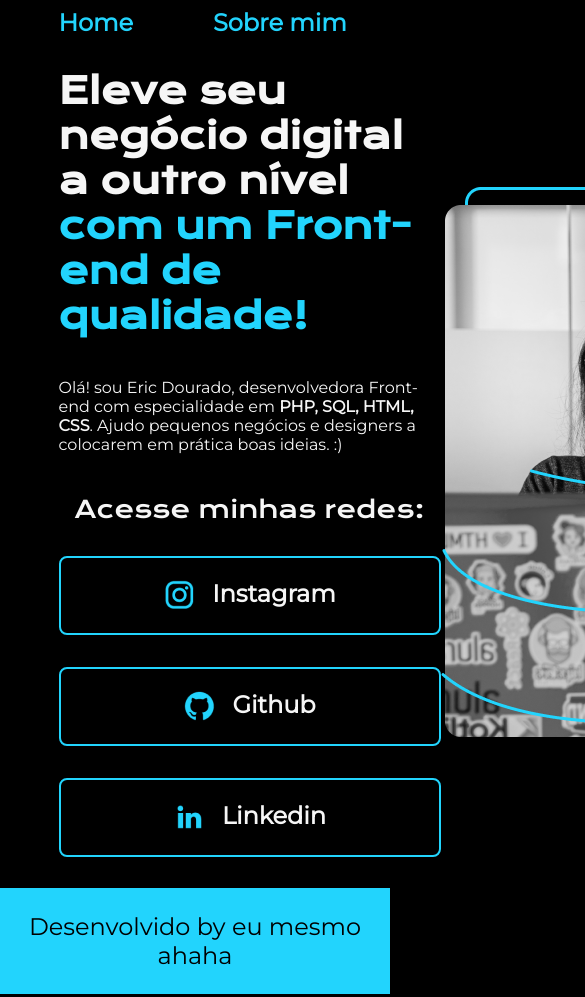
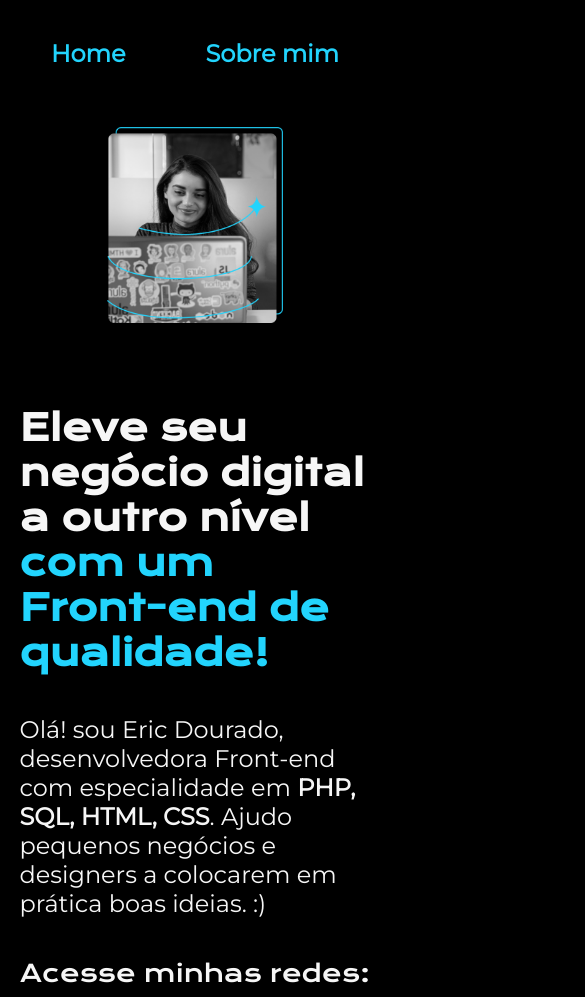
Before and after one commit to ericdourado/projetoFigma, a plain HTML site: page index.html in a window 390 px wide. Shown: the top 997 px of the page, 585 px wide, since content can reach past the window. Drawn offline with nearby package versions, Linux system fonts and the light colour scheme.

Commit message:
colocando responsividade

```diff
--- a/index.html
+++ b/index.html
@@ -31,21 +31,22 @@
                 </p>
                 <div class="apresentacao__links">
                     <h2 class="apresentacao__links__subtitulo">Acesse minhas redes:</h2>
-                    <a class="apresentacao__links__link" href="https://www.instagram.com/ericdourado_/" target="_blank">
+                    <a class="apresentacao__links__navegacao" href="https://www.instagram.com/ericdourado_/" target="_blank">
                         <img src="./assets/instagram.png">
                         Instagram
                     </a>
-                    <a class="apresentacao__links__link" href="https://github.com/ericdourado" target="_blank">
+                    <a class="apresentacao__links__navegacao" href="https://github.com/ericdourado" target="_blank">
                         <img src="./assets/github.png">
                         Github
                     </a>
-                    <a class="apresentacao__links__link" href="https://www.linkedin.com/in/eric-dourado-de-santana-dos-santos-ab3826211/" target="_blank">
+                    <a class="apresentacao__links__navegacao" href="https://www.linkedin.com/in/eric-dourado-de-santana-dos-santos-ab3826211/" target="_blank">
                          <img src="./assets/linkedin.png">
                          Linkedin
                     </a>
                 </div>
             </section>
-            <img src="./assets/alguem.png" alt="Alguem programando">
+
+            <img class="apresentacao__imagem" src="./assets/alguem.png" alt="Alguem programando">
 
         </main>
         <footer class="rodape">
--- a/styles/style.css
+++ b/styles/style.css
@@ -14,9 +14,21 @@
     --fonte-secundaria: 'Montserrat', sans-serif;
 }
 
-.cabecalho__menu{
+.cabecalho{
+    padding: 2% 0 0 15% ;
+}
+
+.cabecalho__menu {
     display: flex;
     gap: 80px;
+}
+
+.cabecalho__menu__link{
+    text-decoration: none;
+    font-family: var(--fonte-secundaria);
+    font-size: 1.5rem;
+    color: var(--cor-tercearia);
+    font-weight: 600;
 }
 
 body {
@@ -24,34 +36,25 @@ body {
     background-color: var(--cor-primaria);
     color: var(--cor-secundaria);
 }
-.cabecalho__menu {
-    padding: 2% 0 0 15% ;
-}
 
-.cabecalho__menu__link{
-    text-decoration: none;
-    font-family: var(--fonte-secundaria);
-    font-size: 24px;
-    color: var(--cor-tercearia);
-    font-weight: 600;
-}
 
 .apresentacao {
-    padding: 8% 15%;
+    padding: 5% 15%;
     display: flex;
     align-items: center;
     justify-content: space-between;
+    gap: 82px;
+}
 
-}
 .apresentacao__conteudo{
     display: flex;
-    width: 615px;
+    width: 50%;
     flex-direction: column;
     gap: 40px;
 }
 
 .apresentacao__conteudo__titulo{
-    font-size: 36px;
+    font-size: 2.25rem;
     font-family: var(--fonte-primaria);
 }
 
@@ -60,6 +63,7 @@ body {
 }
 
 .apresentacao__conteudo__paragrafo{
+    font-size: 1.5rem;
     font-family: var(--fonte-secundaria);
 }
 
@@ -74,17 +78,17 @@ body {
 .apresentacao__links__subtitulo{
     font-family: var(--fonte-primaria);
     font-weight: 400;
-    font-size: 24px;
+    font-size: 1.5rem;
 }
 
-.apresentacao__links__link{
-     width: 378px;
+.apresentacao__links__navegacao{
+     width: 50%;
      display: flex;
      justify-content: center;
      gap: 16px;
      text-align: center;
      border-radius: 8px;
-     font-size: 24px;
+     font-size: 1.5rem;
      font-weight: 600;
      padding: 21.5px 0;
      font-family: var(--fonte-secundaria);
@@ -93,8 +97,11 @@ body {
      text-decoration: none;
 }
 
-.apresentacao__links__link:hover{
+.apresentacao__links__navegacao:hover{
     background-color: var(--cor-hover);
+}
+.apresentacao__imagem{
+    width: 50%;
 }
 
 .rodape{
@@ -102,6 +109,23 @@ body {
     color: var(--cor-primaria);
     text-align: center;
     font-family: var(--fonte-secundaria);
-    font-size: 24px;
+    font-size: 1.5rem;
     background-color: var(--cor-tercearia);
 }
+
+
+@media (max-width: 1200px ){
+    .apresentacao {
+        flex-direction: column-reverse;
+        padding: 5%;
+    }
+    .cabecalho{
+        padding: 10%;
+    }
+    .cabecalho__menu{
+        justify-content: center;
+    }
+    .apresentacao__conteudo{
+        width: auto;
+    }
+}
```
Also changed, not shown: about.html (+1 -1 lines).
